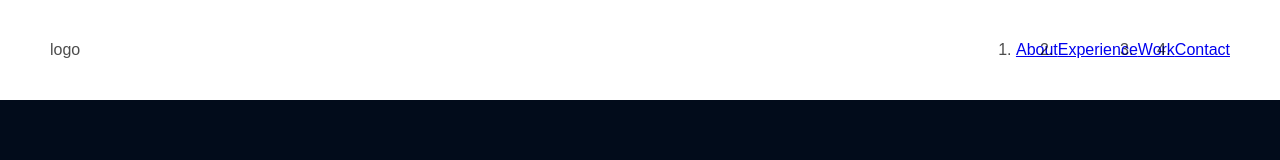
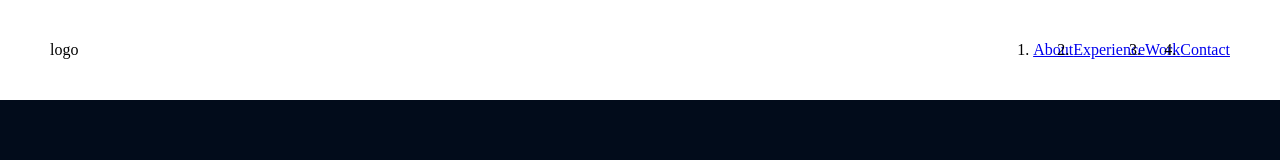
Before and after one commit to jihyeonjeong11/svelte-tutorial-bookstore, a SvelteKit app: page /landing in a window 1280 px wide. Shown: the top 160 px of the page. Built offline with nearby package versions, Linux system fonts and the light colour scheme.

Commit message:
fixed 100vw causes xscroll

```diff
--- a/src/controllers/nav/nav.svelte
+++ b/src/controllers/nav/nav.svelte
@@ -15,14 +15,14 @@
 	</div>
 </nav>
 
-<style lang="scss">
+<style>
 	nav {
 		background-color: white;
 		position: fixed;
 		top: 0;
 		z-index: 11;
 
-		width: 100vw;
+		width: 100%;
 		height: var(--nav-height);
 	}
     .header-wrapper {
--- a/src/routes/+layout.svelte
+++ b/src/routes/+layout.svelte
@@ -4,7 +4,7 @@
 </script>
 
 <div class="app">
-	<!-- <Header /> -->
+	<Header />
 
 	<main>
 		<slot />
--- a/src/routes/landing/+page.svelte
+++ b/src/routes/landing/+page.svelte
@@ -69,7 +69,7 @@
 	});
 </script>
 
-<main>
+<div class="wrapper">
 	{#if loaded === false}
 		<div class="loader-wrapper">
 			<div class="logo-wrapper">
@@ -81,13 +81,13 @@
 			<Nav />
 		</div>
 	{/if}
-</main>
+	</div>
 
 <style>
-	main {
+	.wrapper {
 		background-color: var(--dark-navy);
-		width: 100vw;
-		height: 100vh;
+		flex: 1;
+
 
 	}
 	.loader-wrapper {
--- a/src/routes/styles.css
+++ b/src/routes/styles.css
@@ -1,7 +1,7 @@
 @import '@fontsource/fira-mono';
 
 :root {
-	--font-body: Arial, -apple-system, BlinkMacSystemFont, 'Segoe UI', Roboto, Oxygen, Ubuntu,
+	/* --font-body: Arial, -apple-system, BlinkMacSystemFont, 'Segoe UI', Roboto, Oxygen, Ubuntu,
 		Cantarell, 'Open Sans', 'Helvetica Neue', sans-serif;
 	--font-mono: 'Fira Mono', monospace;
 	--color-bg-0: rgb(202, 216, 228);
@@ -13,7 +13,7 @@
 	--column-width: 42rem;
 	--column-margin-top: 4rem;
 	font-family: var(--font-body);
-	color: var(--color-text);
+	color: var(--color-text); */
 	--dark-navy: #020c1b;
 	--transition: all 0.25s cubic-bezier(0.645, 0.045, 0.355, 1);
 	--green: #64ffda;
@@ -26,7 +26,8 @@
 
 body {
 	min-height: 100vh;
-	margin: 0;
+	margin: 0px;
+	padding: 0px;
 	background-attachment: fixed;
 	display: flex;
 	justify-content: center;
```
